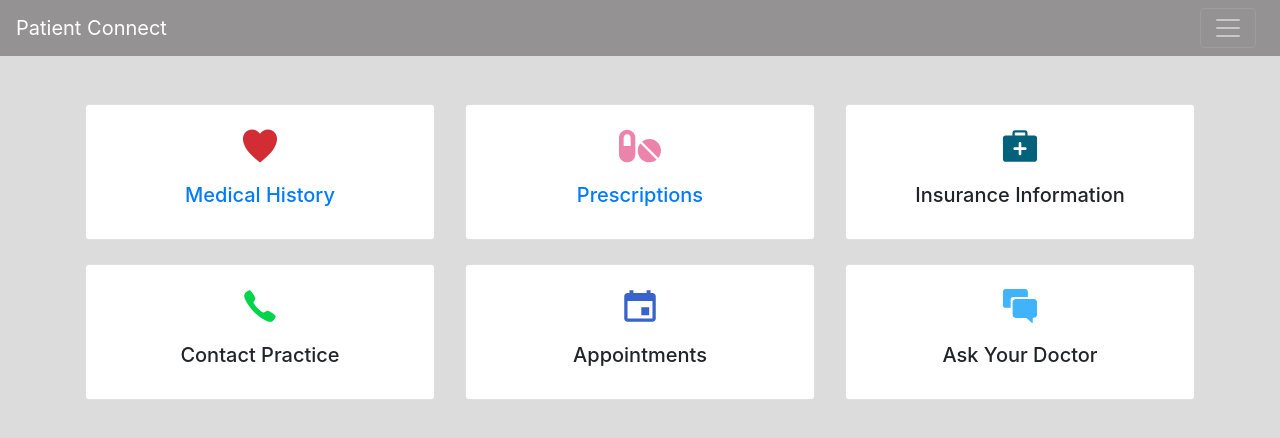
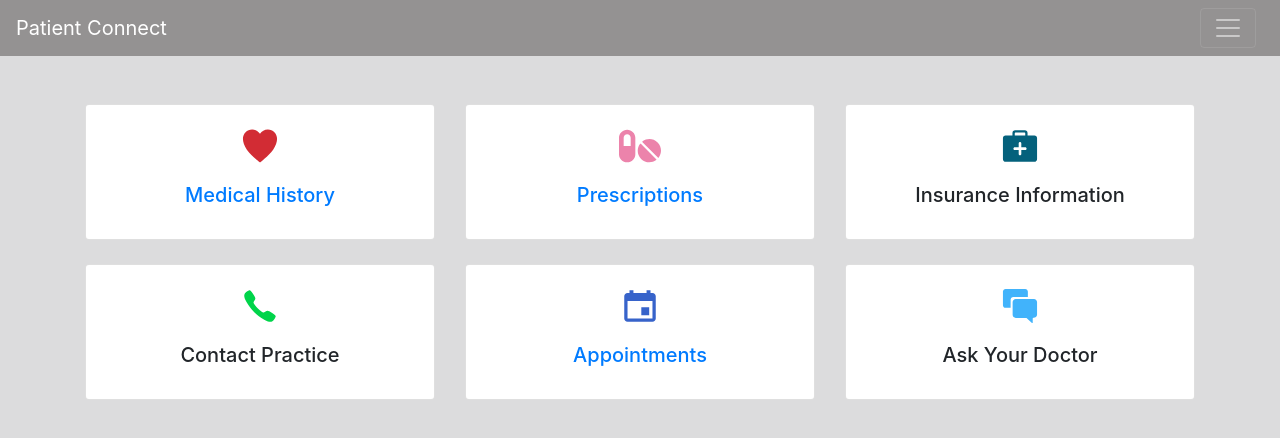
Before and after one commit to justinnp/MedicalApp-POOP-frontend, a React (Create React App) app in the folder medical-app-frontend/: page /home/1 in a window 1280 px wide. Shown: the top 438 px of the page. Built offline with nearby package versions, Linux system fonts and the light colour scheme.

Commit message:
Fixed adding refs and pathing to App and Home

```diff
--- a/medical-app-frontend/src/App.js
+++ b/medical-app-frontend/src/App.js
@@ -8,6 +8,7 @@ import Home from './Components/Home';
 import ViewPatients from './Components/ViewPatients';
 import ViewPrescriptions from './Components/ViewPrescriptions';
 import AddPrescription from './Components/AddPrescription';
+import Appointments from './Components/Appointments';
 
 
 const App = () => {
@@ -23,6 +24,7 @@ const App = () => {
           <Route exact path="/view_patients/" component={ViewPatients} />
           <Route path="/view_prescriptions/:id" component={ViewPrescriptions} />
           <Route path="/add_prescription/:id" component={AddPrescription} />
+		  <Route path="/appointments/:id" component={Appointments} />
         </Switch>
       </BrowserRouter>
     );
--- a/medical-app-frontend/src/Components/Home.js
+++ b/medical-app-frontend/src/Components/Home.js
@@ -54,10 +54,12 @@ class Home extends Component {
                         </Card>
                     </Col>
                     <Col sm={4} className="mb-4">
-                        <Card body>
-                            <IoMdCalendar size={42} color='#3763CA' style={{margin: 'auto'}}/>
-                            <CardTitle className="mt-3">Appointments</CardTitle>
-                        </Card>
+						<Link to={"/appointments/"+this.state.id}>
+							<Card body>
+								<IoMdCalendar size={42} color='#3763CA' style={{margin: 'auto'}}/>
+								<CardTitle className="mt-3">Appointments</CardTitle>
+							</Card>
+						</Link>
                     </Col>
                     <Col sm={4} className="mb-4">
                         <Card body>
```
